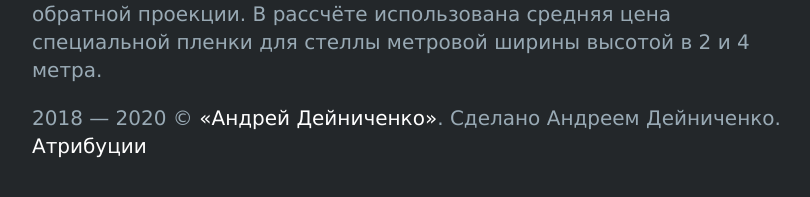
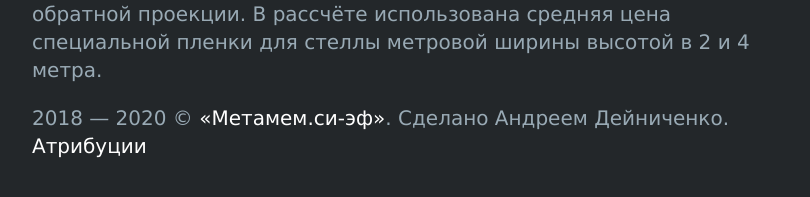
Before and after one commit to indexmod/my-works, a Jekyll site: the page built from 3m-vikuiti.md, in a window 1280 px wide. Shown: the part 315-512 px from the top of the page, without its empty margins (228-1038 px from the left). Built offline with Jekyll 4.4.1, drawn with Linux system fonts in a browser that asks for light colours.

Commit message:
Update _config.yml

```diff
--- a/_config.yml
+++ b/_config.yml
@@ -1,6 +1,6 @@
 ---
 
-title: Андрей Дейниченко
+title: Метамем.си-эф
 timezone: UTC
 description: Произведения цифрового искусства
 hall-projector: 320000
```
